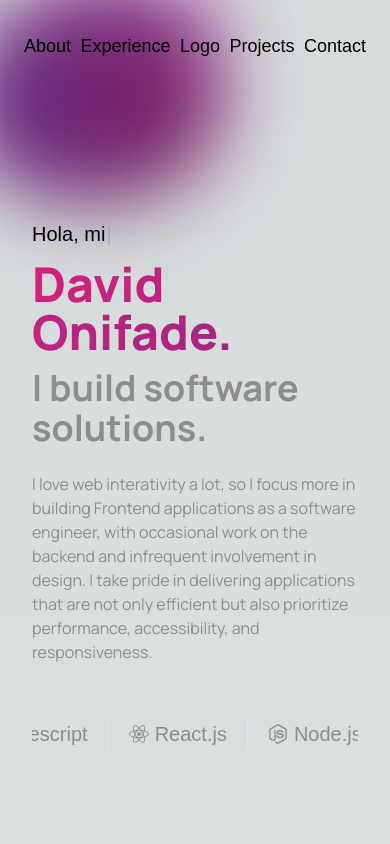
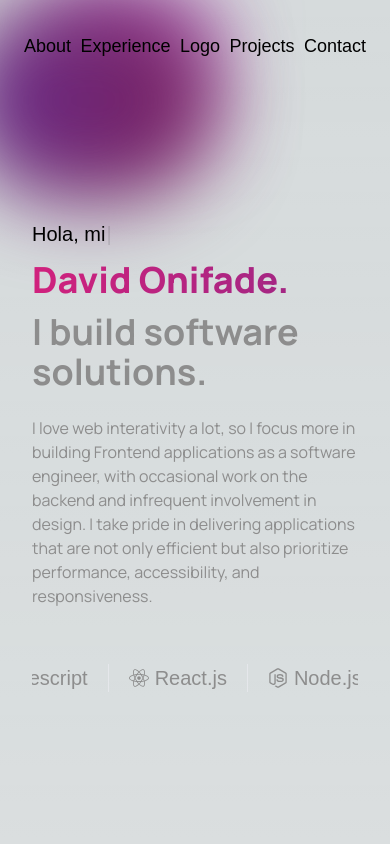
Before and after one commit to zyzer01/portfolio-zyzer, a Next.js app: page / in a window 390 px wide. Shown: the top 844 px of the page. Built offline with nearby package versions, Linux system fonts and the light colour scheme; a web font is replaced by a local one.

Commit message:
update Hero.tsx

```diff
--- a/src/components/Hero.tsx
+++ b/src/components/Hero.tsx
@@ -26,7 +26,7 @@ const Hero = () => {
             }}
           />
         </div>
-        <h1 className="text-5xl md:text-6xl font-extrabold my-3">
+        <h1 className="text-4xl md:text-6xl font-extrabold my-3">
           <span className="bg-clip-text text-transparent bg-gradient-to-r from-primary to-secondary animate-gradient">
             David Onifade.
           </span>
```
